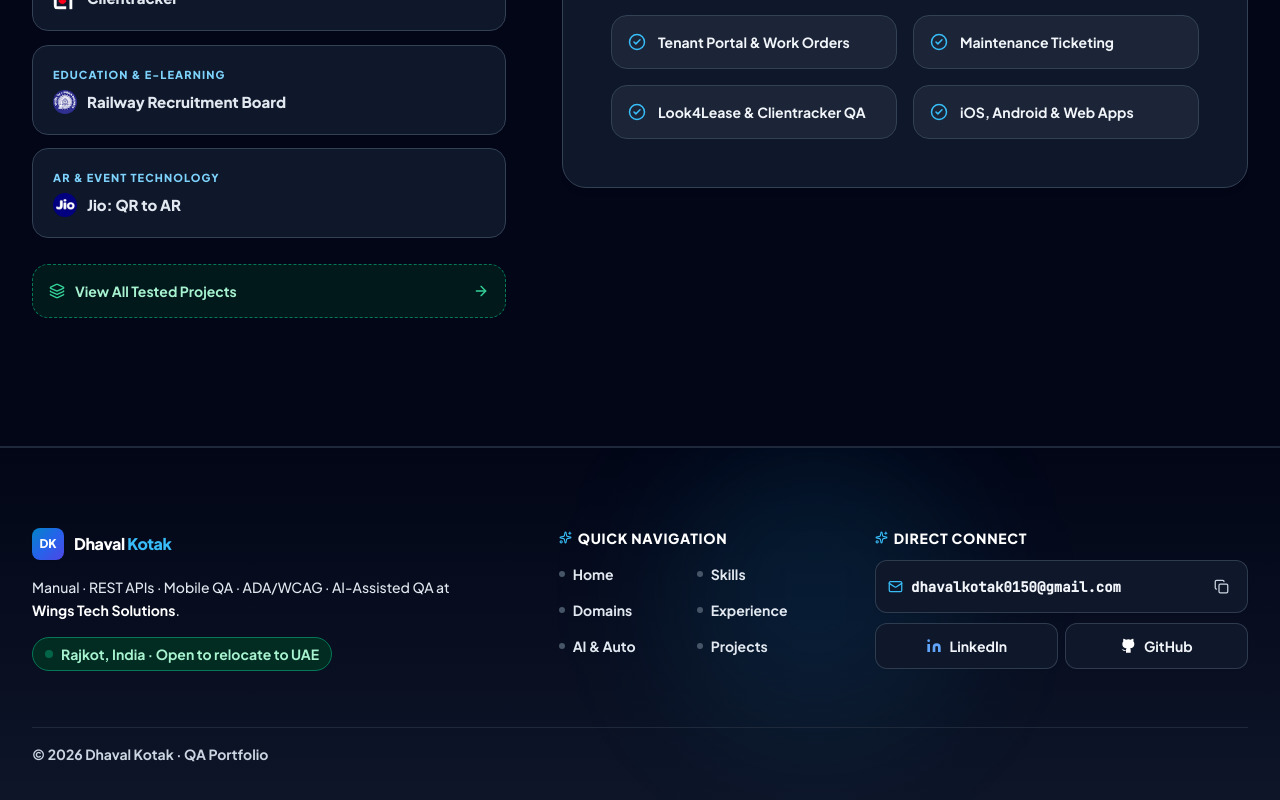
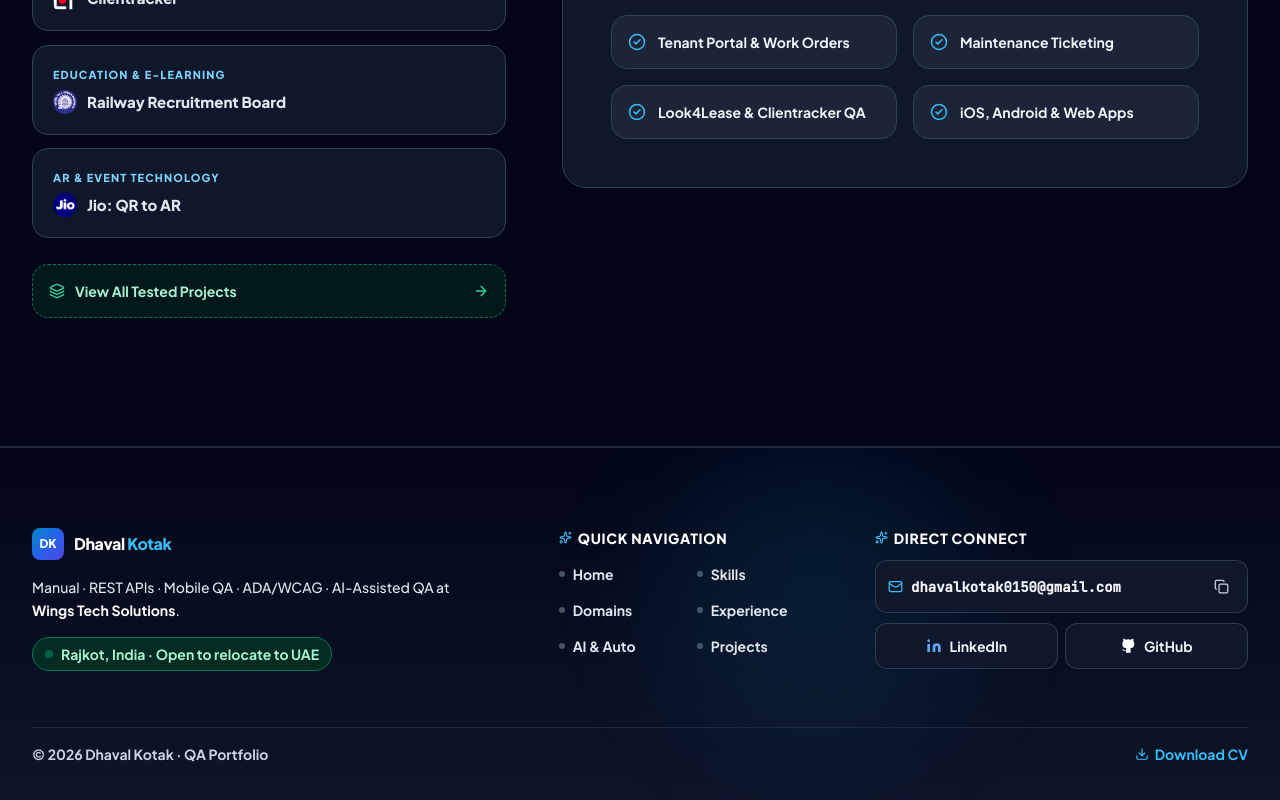
Before and after one commit to DhavalMK15/Dhaval-M-Kotak-QA-Engineer, a React (Vite) app: page / in a window 1280 px wide. Shown: the part 4923-5723 px from the top of the page. Built offline with nearby package versions, Linux system fonts and the light colour scheme.

Commit message:
Update Footer.jsx

```diff
--- a/src/components/Footer.jsx
+++ b/src/components/Footer.jsx
@@ -158,12 +158,12 @@ export default function Footer() {
         <div className="border-t border-slate-300 dark:border-slate-800 pt-4 flex flex-col sm:flex-row items-center justify-between gap-3 text-xs sm:text-sm text-slate-700 dark:text-slate-300 font-bold">
           <p>© {currentYear} Dhaval Kotak · QA Portfolio</p>
           <a
-            href="/Dhaval_Kotak_CV.pdf"
-            download="Dhaval_Kotak_CV.pdf"
+            href="/Dhaval_Kotak_QA_Engineer_CV.pdf"
+            download="Dhaval_Kotak_QA_Engineer_CV.pdf"
             className="inline-flex items-center gap-1.5 text-sky-700 dark:text-sky-400 hover:text-sky-600 dark:hover:text-sky-300 hover:underline transition-colors"
           >
-            {/* <Download size={14} />
-            <span>Download CV</span> */}
+            <Download size={14} />
+            <span>Download CV</span>
           </a>
         </div>
       </div>
```
